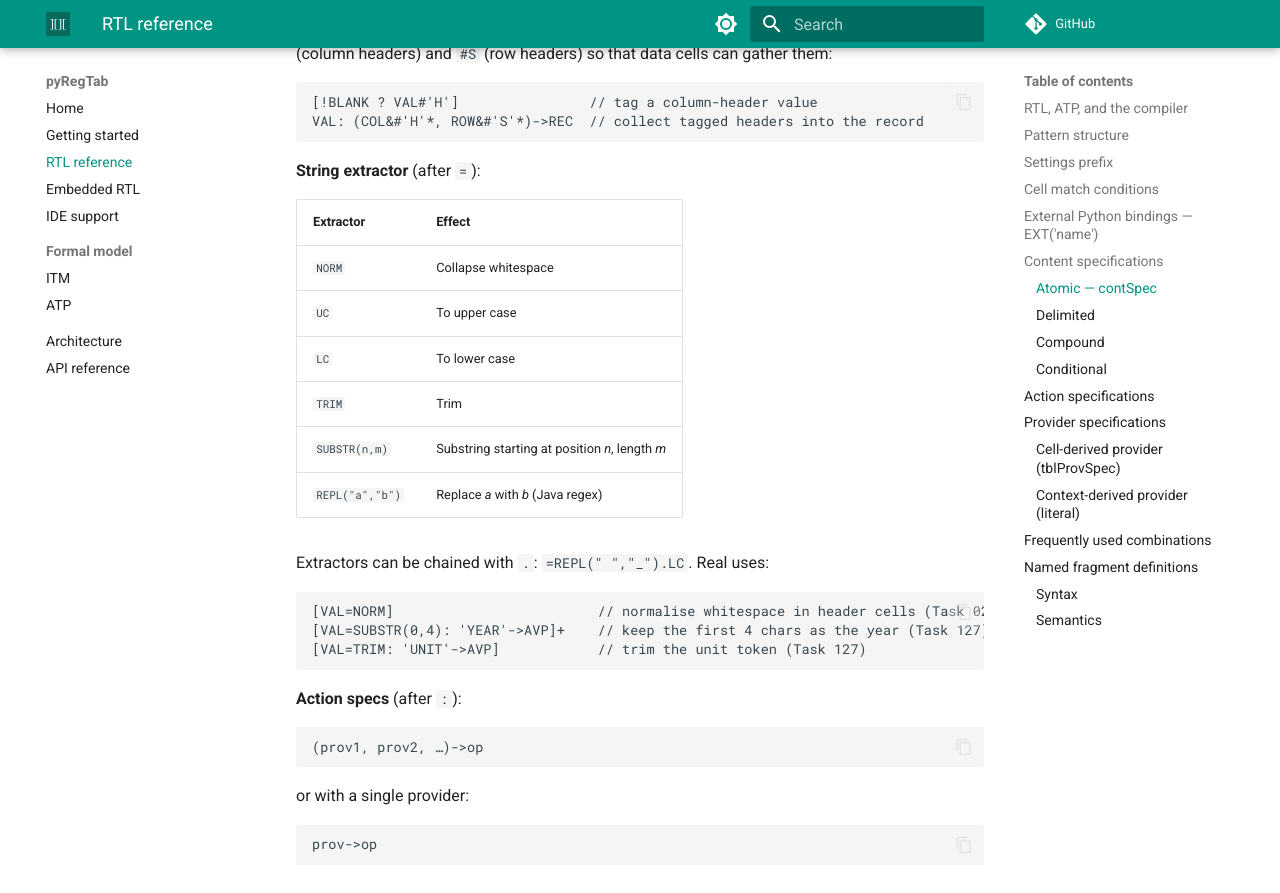
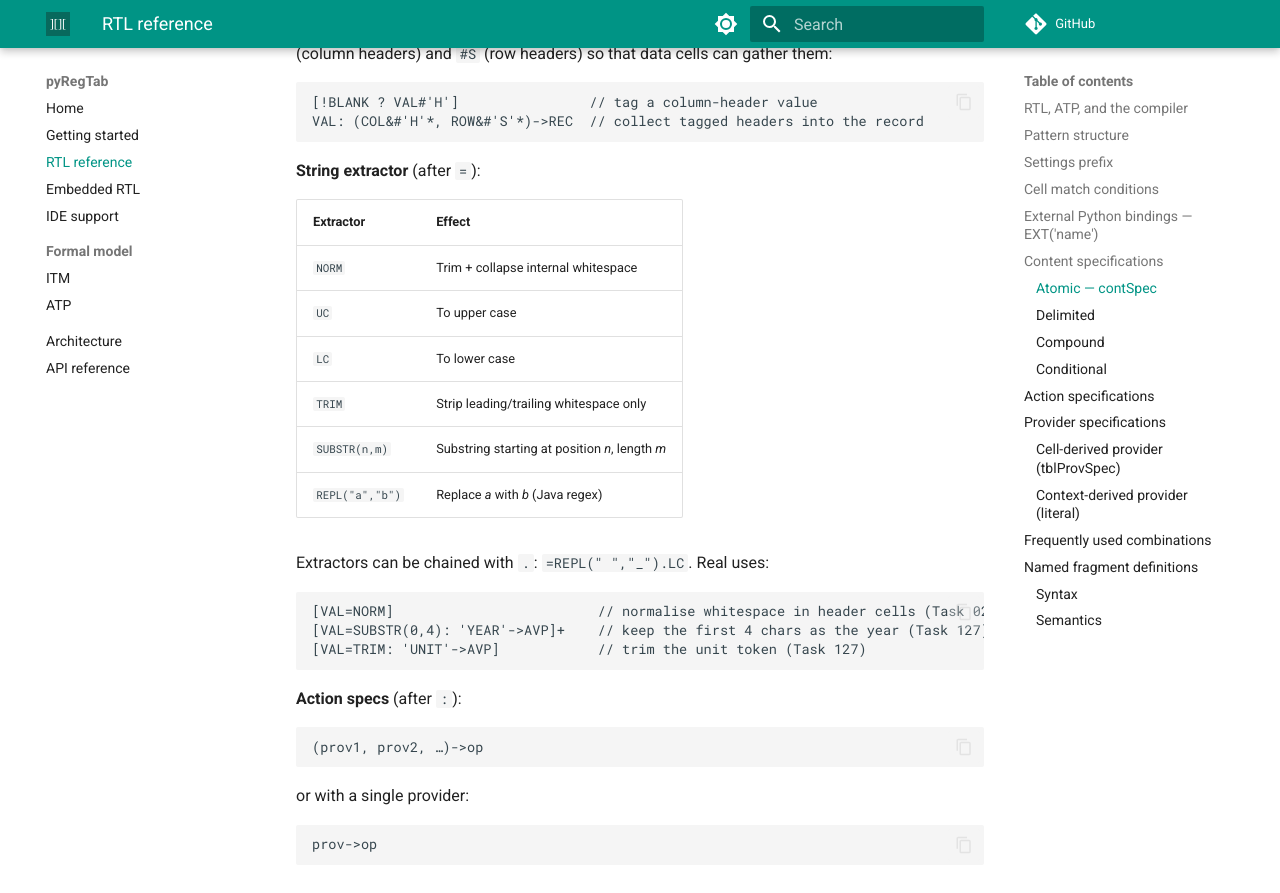
Before and after one commit to regtab/pyregtab, an MkDocs documentation site: the page built from docs/rtl-reference.md, in a window 1280 px wide and 900 px high, scrolled down 6305 px. Shown: the top 893 px of the window. Built offline with MkDocs 1.6.1 and Material for MkDocs 9.7.7, drawn with Linux system fonts in a browser that asks for light colours; comment, search, counter and statistics services are not loaded.

Commit message:
docs(rtl): make the extractor table say what NORM and TRIM do
The RTL reference described `TRIM` as "Trim" -- a tautology -- and `NORM` as
"Collapse whitespace", which is incomplete: norm_whitespace strips the edges
too, so NORM is strictly stronger than TRIM rather than orthogonal to it. Both
rows now match the wording docs/model/atp.md already used for the same
extractors, and the "only" in TRIM's row carries the contrast.

This table is also the source of the rtl-lsp hover dictionary
(vscode-rtl/tools/gen_hover_data.py harvests it), so the extension showed
"TRIM -> Trim" as its tooltip. Regenerating there now yields something useful;
that regeneration belongs to the vscode-rtl side.

Deliberately not cross-referencing the delimited specification here: TRIM
applies to any atom, and it is the "Semantics of S_delim" section that points
at the extractor, not the other way round.

Also fixes an in-page link added in 0.5.0: the anchor for "Atomic -- contSpec"
is `#atomic-contspec` under mkdocs, not the GitHub-style `#atomic--contspec`
carried over from the jRegTab wording. `mkdocs build --strict` reported it as
an unresolved anchor.

No behaviour change; documentation only.

Co-Authored-By: Claude Opus 5 (1M context) <noreply@anthropic.com>

````diff
--- a/docs/rtl-reference.md
+++ b/docs/rtl-reference.md
@@ -268,10 +268,10 @@ VAL: (COL&#'H'*, ROW&#'S'*)->REC  // collect tagged headers into the record
 
 | Extractor | Effect |
 |---|---|
-| `NORM` | Collapse whitespace |
+| `NORM` | Trim + collapse internal whitespace |
 | `UC` | To upper case |
 | `LC` | To lower case |
-| `TRIM` | Trim |
+| `TRIM` | Strip leading/trailing whitespace only |
 | `SUBSTR(n,m)` | Substring starting at position *n*, length *m* |
 | `REPL("a","b")` | Replace *a* with *b* (Java regex) |
 
@@ -320,7 +320,7 @@ same way an atomic or compound cell receives its raw text:
 This matches `pandas.Series.str.split`, which makes patterns over exploded columns
 expressible without post-processing.
 
-To trim, ask for it — add a [string extractor](#atomic--contspec) to the delimited atom.
+To trim, ask for it — add a [string extractor](#atomic-contspec) to the delimited atom.
 It is applied to each token separately:
 
 ```rtl
````
